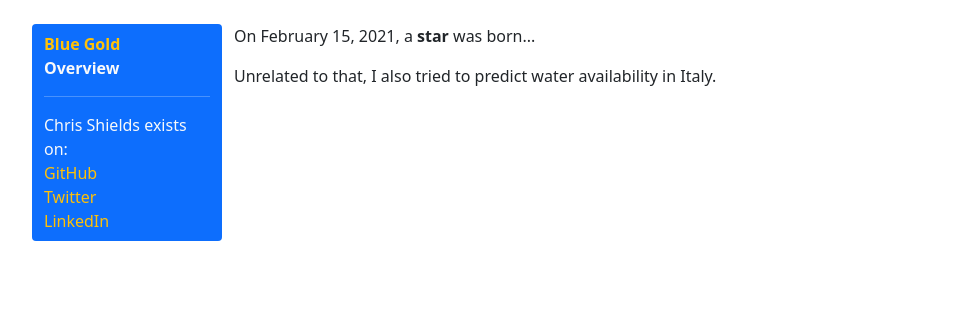
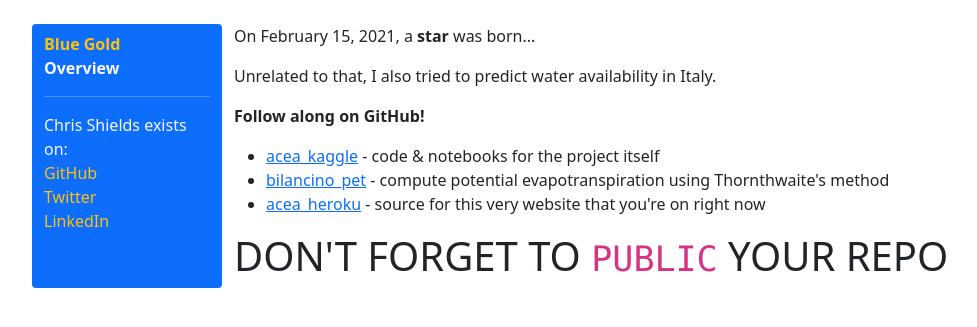
Before and after one commit to cshields143/acea_heroku, a Flask app: page / in a window 1280 px wide. Shown: the top 327 px of the page, without its empty margins (38-1015 px from the left). Run offline with Flask 2, Linux system fonts and the light colour scheme.

Commit message:
add repo links to home page

```diff
--- a/flaskr/templates/root.html
+++ b/flaskr/templates/root.html
@@ -3,4 +3,17 @@
 {% block content %}
 <p>On February 15, 2021, a <strong>star</strong> was born...</p>
 <p>Unrelated to that, I also tried to predict water availability in Italy.</p>
+<p><strong>Follow along on GitHub!</strong></p>
+<ul>
+    <li>
+        <a href="https://github.com/cshields143/acea_kaggle">acea_kaggle</a> - code &amp; notebooks for the project itself
+    </li>
+    <li>
+        <a href="https://github.com/cshields143/bilancino_pet">bilancino_pet</a> - compute potential evapotranspiration using Thornthwaite's method
+    </li>
+    <li>
+        <a href="https://github.com/cshields143/acea_heroku">acea_heroku</a> - source for this very website that you're on right now
+    </li>
+</ul>
+<h1>DON'T FORGET TO <code>PUBLIC</code> YOUR REPO</h1>
 {% endblock %}
```
